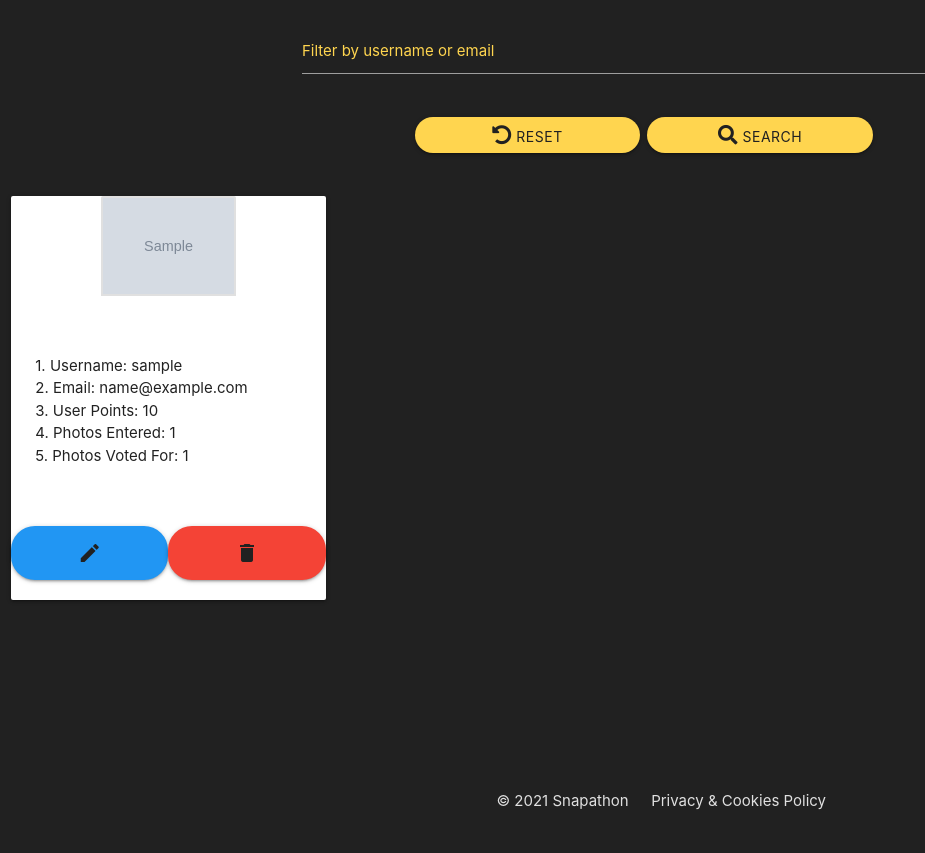
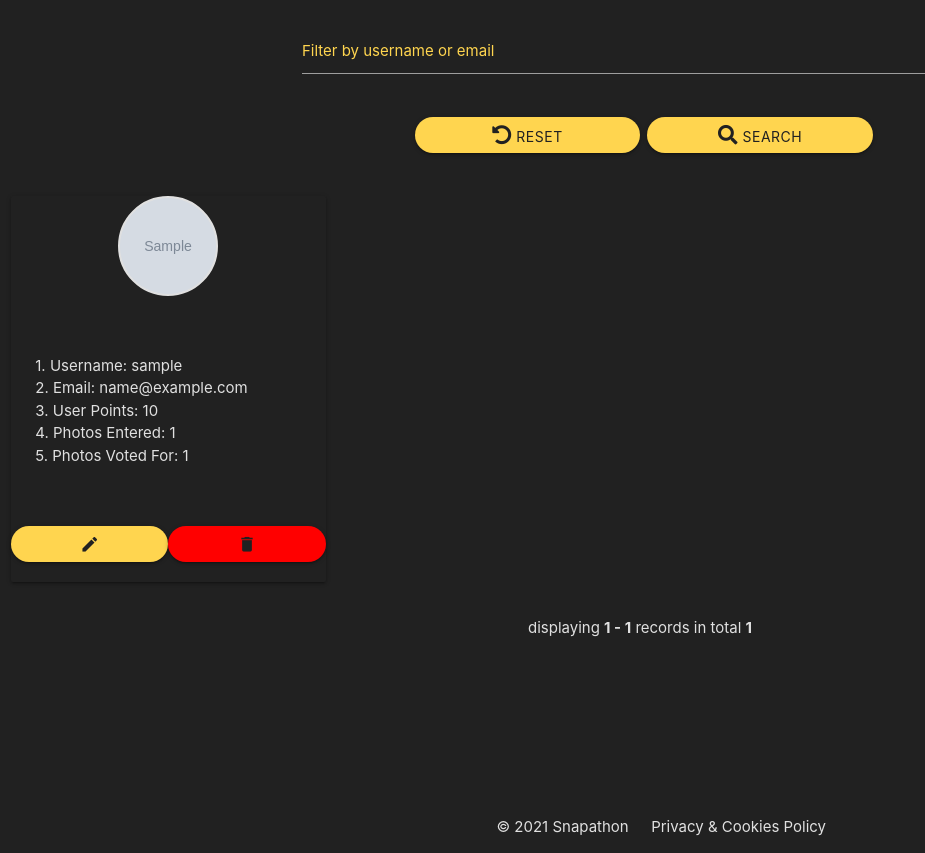
Before and after one commit to kairosity/mp3-snapathon, a Flask app: page /admin in a window 1280 px wide. Shown: the part 192-1045 px from the top of the page, without its empty margins (0-925 px from the left). Before the commit the page ends 1002 px from the top, so only its background shows below. Run offline with Flask 2, Linux system fonts and the light colour scheme; the visitor is signed in with stand-in values (Sample User, id 1); grey boxes marked "Sample" are stand-in pictures; a database or web service that is not in the repository returns one stand-in record (values such as "Sample title"); some libraries are stand-ins or nearby versions; some web fonts are replaced.

Commit message:
feat/style: add search functionality to admin page & style admin page

```diff
--- a/app.py
+++ b/app.py
@@ -285,6 +285,39 @@ def search():
                            category=category,
                            query=query,
                            awards=awards)
+
+@app.route('/admin-search')
+def admin_search():
+    '''
+    * Takes the admin's inputed search query and filters back users that
+      match the keyword criterion.
+
+    \n Args:
+    1. query (str): Admin input from the admin search form.
+
+    \n Returns:
+    * Renders an array of paginated and filtered photo objects that match
+      the search criterion on the browse template.
+    '''
+    source_url = request.referrer
+
+    query = request.args.get("query")
+
+    filtered_users = filter_admin_search(query, mongo)
+
+    pagination, users_paginated = paginated_and_pagination_args(
+                                   filtered_users, 10, "page", "per_page")
+
+    print(users_paginated)
+
+    if not filtered_users:
+        flash("I'm sorry, but your search did not return any images.")
+
+    return render_template("admin.html",
+                           all_users=users_paginated,
+                           pagination=pagination,
+                           source_url=source_url,
+                           query=query)
 
 
 @app.route("/register", methods=["GET", "POST"])
@@ -689,12 +722,15 @@ def vote(filename):
 @app.route("/admin", methods=["GET", "POST"])
 def admin():
 
-    all_users = mongo.db.users.find()
+    all_users = list(mongo.db.users.find())
 
     if session:
         if 'user' in session:
             if session["user"] == "admin":
-                return render_template('admin.html', all_users=all_users)
+
+                pagination, users_paginated = paginated_and_pagination_args(
+                                   all_users, 30, "page", "per_page")
+                return render_template('admin.html', all_users=users_paginated, pagination=pagination)
 
             else:
                 flash("You do not have permission to access this page!")
--- a/helpers.py
+++ b/helpers.py
@@ -535,13 +535,13 @@ def first_second_third_place_compcat_users(photo_array, database_var):
 
 # Pagination Helper.
 def paginated_and_pagination_args(
-        photos_arr, PER_PAGE, page_param, per_page_param):
+        objs_arr, PER_PAGE, page_param, per_page_param):
     '''
     * Uses the flask_paginate extension to return the specific
       pagination options for a particular template.
 
     \n Args:
-    1. photos_arr (arr): The array of photos for the template to
+    1. objs_arr (arr): The array of photos for the template to
        be paginated.
     2. PER_PAGE (int): The number of images to display per
        paginated page.
@@ -552,14 +552,14 @@ def paginated_and_pagination_args(
     \n Returns:
     * pagination_args (obj): An instance of the Pagination object with
       all the inputed specs.
-    * photos_to_display (arr): The array of photos that were passed in to
+    * objs_to_display (arr): The array of objects that were passed in to
       the function split using the offset & PER_PAGE variables.
     '''
     page, _, _, = get_page_args(
             page_parameter=page_param, per_page_parameter=per_page_param)
 
     offset = page * PER_PAGE - PER_PAGE
-    total = len(photos_arr)
+    total = len(objs_arr)
 
     pagination_args = Pagination(page=page,
                                  per_page=PER_PAGE,
@@ -568,9 +568,9 @@ def paginated_and_pagination_args(
                                  per_page_parameter=per_page_param,
                                  css_framework='materialize')
 
-    photos_to_display = photos_arr[offset: offset + PER_PAGE]
-
-    return pagination_args, photos_to_display
+    objs_to_display = objs_arr[offset: offset + PER_PAGE]
+
+    return pagination_args, objs_to_display
 
 
 def filter_user_search(
@@ -607,6 +607,31 @@ def filter_user_search(
 
     return filtered_photos
 
+
+def filter_admin_search(
+        keyword_search, database_var):
+    '''
+    * Filters an admin's search for a user by their keyword search.
+
+    \n Args:
+    1. keyword_search (str): An admin's text input search.
+    2. database_var (obj): A variable holding the PyMongo Object that
+       accesses the MongoDB Server.
+
+    \n Returns:
+    * An array of user objects from the db filtered to match the search
+      inputs.
+    '''
+    full_search = keyword_search
+    full_query = {}
+
+    if keyword_search:
+        full_query["$text"] = {"$search": full_search}
+
+
+    filtered_users = list(database_var.db.users.find(full_query))
+
+    return filtered_users
 
 def save_photo(request, database_var, name_of_image_from_form, app):
     '''
--- a/static/css/style.css
+++ b/static/css/style.css
@@ -942,7 +942,8 @@ div.back-link-div{
 .avatar-wrapper{
     position: relative;
 }
-.avatar {
+.avatar,
+div.avatar-wrapper img.avatar {
     width: 100px;
     height: 100px;
     border: 2px solid var(--main-text-colour);
@@ -1230,6 +1231,28 @@ button.vote-button:hover{
     color: darkred;
     font-size: 2rem;
 }
+/* Admin User Control Page */
+.admin-control-card,
+.admin-control-form{
+    background-color: var(--dark-text-color);
+    color: var(--main-text-colour);
+}
+img.admin-control-avatar{
+    margin: 0 auto;
+}
+a.admin-page-edit-btn{
+    background-color: var(--accent-colour);
+}
+a.admin-page-edit-btn:hover{
+    background-color: var(--dark-accent-colour);
+}
+a.admin-page-delete-btn{
+    background-color: red;
+}
+a.admin-page-delete-btn:hover{
+    background-color: darkred;
+}
+
 /* Footer */
 #footer {
   height: 50px;
--- a/templates/admin.html
+++ b/templates/admin.html
@@ -7,7 +7,7 @@
   <div class="row">
        <div class="col s12">
 
-         <form action="{{ url_for('search') }}" method="get" class="col s12 m10 offset-m1 search-form">
+         <form action="{{ url_for('admin_search') }}" method="get" class="col s12 m10 offset-m1 search-form">
             <input type="hidden" name="csrf_token" value="{{ csrf_token() }}"/>
             <div class="row valign-wrapper center-align">
 
@@ -28,15 +28,15 @@
           </form>
     {% for user in all_users %}
 
-      <div class="card col m3">
-          <form>
+      <div class="card col s12 m6 l4 xl3 admin-control-card">
+          <form class="admin-control-form">
           <div class="row">
-        <div class="card-image col s6 offset-s3 ">
+        <div class="card-image col s6 offset-s3 avatar-wrapper">
 
             {% if user.profile_photo %}
-                <img class="avatar" src="{{url_for('file', filename=user.profile_photo)}}"/>
+                <img class="avatar admin-control-avatar" src="{{url_for('file', filename=user.profile_photo)}}"/>
             {% else %}
-                <img class="avatar" src="{{url_for('static', filename='/images/profile-pic/profile-pic-default.svg')}}"/>
+                <img class="avatar admin-control-avatar" src="{{url_for('static', filename='/images/profile-pic/profile-pic-default.svg')}}"/>
             {% endif %}
         </div>
         </div>
@@ -52,8 +52,8 @@
         </div>
         </div>
         <div class="row">
-            <a href="{{url_for('edit_profile', username=user.username)}}" class="btn-large btn waves-effect waves-light center-align col blue s6"><i class="material-icons">edit</i></a>
-            <a href="{{url_for('admin_delete_user_account', username=user.username)}}" class="btn-large btn waves-effect waves-light center-align col red s6"><i class="material-icons">delete</i></a>
+            <a href="{{url_for('edit_profile', username=user.username)}}" class="btn admin-page-edit-btn waves-effect waves-light center-align col s6"><i class="material-icons">edit</i></a>
+            <a href="{{url_for('admin_delete_user_account', username=user.username)}}" class="admin-page-delete-btn btn waves-effect waves-light center-align col s6"><i class="material-icons">delete</i></a>
          </div>
          </form>
       </div>
@@ -63,5 +63,14 @@
      </div>
      </div>
 
+      <div class="row">
+        <div class="col s10 offset-s1 m8 offset-m2 center-align">
+            {{ pagination.info }}
+        </div>
+        <div class="col s10 offset-s1 m8 offset-m2 center-align">
+            {{ pagination.links }}
+        </div>
+
+    </div>
 
 {% endblock %}
```
